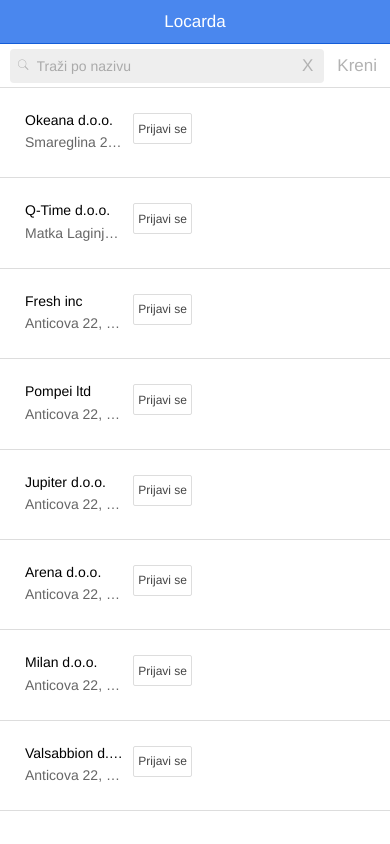
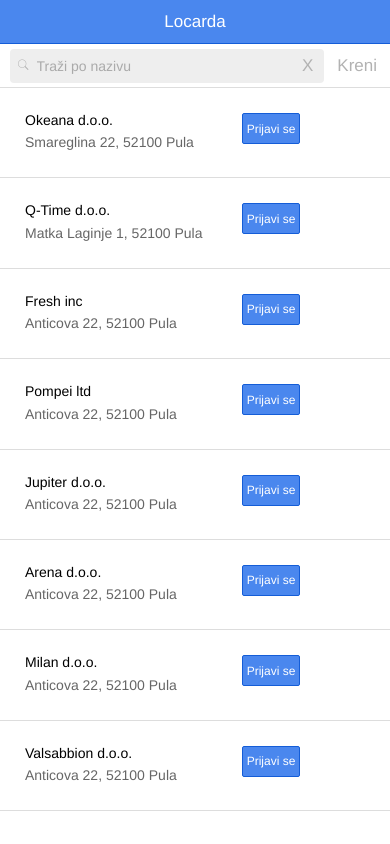
Before and after one commit to narogg/Locarda_ionic_test, a website: page www/index.html at #/employees in a window 390 px wide. Drawn offline with Linux system fonts and the light colour scheme; some packages are replaced by stand-ins of ours; files whose address does not match are found by name.

Commit message:
columns tweak&alert onprijavi

```diff
--- a/www/js/controllers.js
+++ b/www/js/controllers.js
@@ -23,6 +23,12 @@ angular.module('directory.controllers', [])
 
         findAllEmployees();
 
+
+		//just adding alert
+		$scope.alertSoon = function() {
+		alert('Uskoro!');
+		};
+
     })
 
     .controller('EmployeeDetailCtrl', function ($scope, $stateParams, EmployeeService) {
--- a/www/templates/employee-index.html
+++ b/www/templates/employee-index.html
@@ -13,13 +13,13 @@
         <list>
             <item ng-repeat="employee in employees" type="item-text-wrap" href="#/employee/{{employee.id}}">
 			<div class="row">
-				<div class="col col-33">
+				<div class="col col-67">
 					<h3>{{employee.firstName}} {{employee.lastName}}</h3>
 					<p>{{employee.address}}</p>
 				</div>
 
 				<div class="col col-33">
-					<button class="button button-light button-small">
+					<button  ng-click="alertSoon()" class="button button-positive button-small">
 					Prijavi se
 				</button>
 				</div>
```
